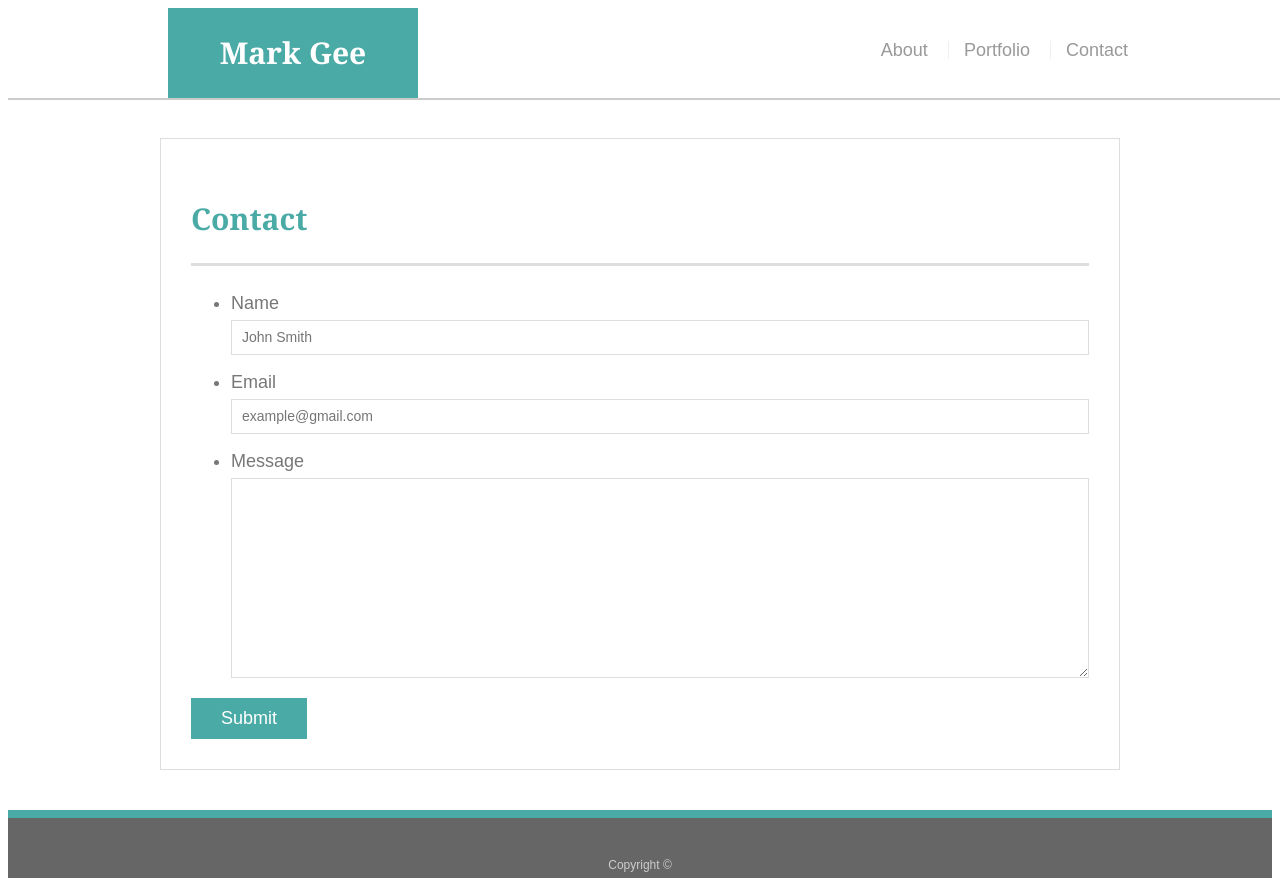
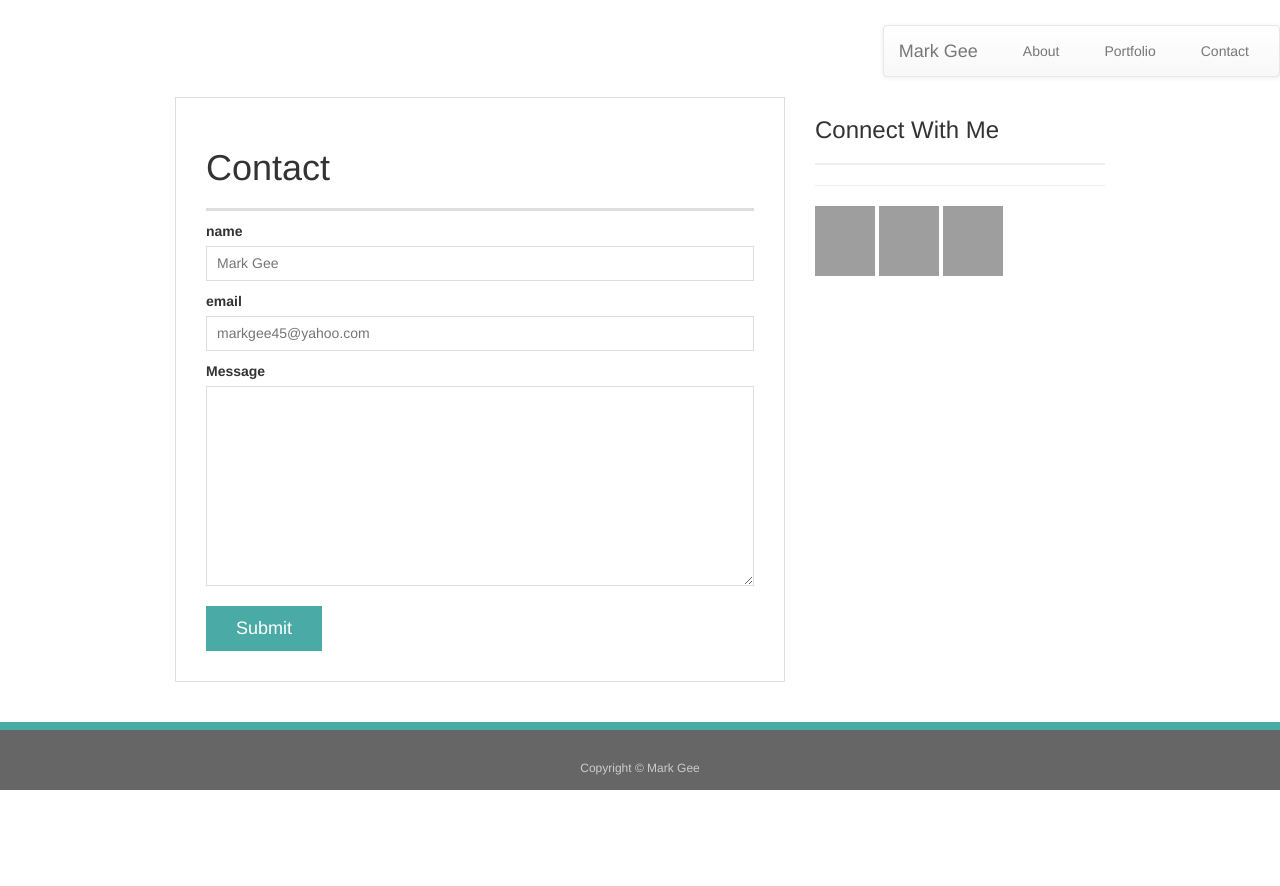
Before and after one commit to markgee45/Bootstrap-Portfolio, a plain HTML site: page contact.html in a window 1280 px wide. After the commit the page ends 800 px from the top, so only its background shows below. Drawn offline with nearby package versions, Linux system fonts and the light colour scheme; grey boxes are pictures that could not be loaded.

Commit message:
homework

```diff
--- a/assets/css/reset.css
+++ b/assets/css/reset.css
@@ -0,0 +1,134 @@
+/* http://meyerweb.com/eric/tools/css/reset/
+   v2.0 | 20110126
+   License: none (public domain)
+*/
+
+html,
+body,
+div,
+span,
+applet,
+object,
+iframe,
+h1,
+h2,
+h3,
+h4,
+h5,
+h6,
+p,
+blockquote,
+pre,
+a,
+abbr,
+acronym,
+address,
+big,
+cite,
+code,
+del,
+dfn,
+em,
+img,
+ins,
+kbd,
+q,
+s,
+samp,
+small,
+strike,
+strong,
+sub,
+sup,
+tt,
+var,
+b,
+u,
+i,
+center,
+dl,
+dt,
+dd,
+ol,
+ul,
+li,
+fieldset,
+form,
+label,
+legend,
+table,
+caption,
+tbody,
+tfoot,
+thead,
+tr,
+th,
+td,
+article,
+aside,
+canvas,
+details,
+embed,
+figure,
+figcaption,
+footer,
+header,
+hgroup,
+menu,
+nav,
+output,
+ruby,
+section,
+summary,
+time,
+mark,
+audio,
+video {
+  padding: 0;
+  margin: 0;
+  font: inherit;
+  font-size: 100%;
+  vertical-align: baseline;
+  border: 0;
+}
+/* HTML5 display-role reset for older browsers */
+article,
+aside,
+details,
+figcaption,
+figure,
+footer,
+header,
+hgroup,
+menu,
+nav,
+section {
+  display: block;
+}
+
+body {
+  line-height: 1;
+}
+
+ol,
+ul {
+  list-style: none;
+}
+
+blockquote,
+q {
+  quotes: none;
+}
+
+blockquote:before,
+blockquote:after,
+q:before,
+q:after {
+  content: "";
+  content: none;
+}
+
+table {
+  border-spacing: 0;
+  border-collapse: collapse;
+}
--- a/contact.html
+++ b/contact.html
@@ -2,47 +2,122 @@
 <html lang="en-us">
 <head>
   <meta charset="UTF-8">
-  <title>Contact | Your Name</title>
+  <title>Contact | Mark Gee</title>
   <link rel="stylesheet" type="text/css" href="assets/css/reset.css">
   <link rel="stylesheet" type="text/css" href="assets/css/style.css">
+
+<link rel="stylesheet" href="https://maxcdn.bootstrapcdn.com/bootstrap/3.3.7/css/bootstrap.min.css" integrity="sha384-BVYiiSIFeK1dGmJRAkycuHAHRg32OmUcww7on3RYdg4Va+PmSTsz/K68vbdEjh4u" crossorigin="anonymous">
+
+<!-- Optional theme -->
+<link rel="stylesheet" href="https://maxcdn.bootstrapcdn.com/bootstrap/3.3.7/css/bootstrap-theme.min.css" integrity="sha384-rHyoN1iRsVXV4nD0JutlnGaslCJuC7uwjduW9SVrLvRYooPp2bWYgmgJQIXwl/Sp" crossorigin="anonymous">
+
 </head>
 <body>
-  <header id="masthead">
+  <header>
+
+    <nav class="navbar navbar-default">
+
+      <div class="container-fluid">
+
+        <div class="navbar-header">
+
+          <a class="navbar-brand" href="#">Mark Gee</a>
+
+         </div>
+
+ <ul class="nav navbar-nav">
+
+        <li><a href="index.html">About</a></li>
+        <li><a href="portfolio.html">Portfolio</a></li>
+        <li><a href="contact.html">Contact</a></li>
+ </ul>
+
+       </div>
+
+      </nav>
+
+  </header>
+
+
   <div class="container">
-      <a href="index.html" id="logo">Mark Gee</a>
-      <nav>
-        <a href="index.html">About</a>
-        <a href="portfolio.html">Portfolio</a>
-        <a href="contact.html">Contact</a>
-      </nav>
-    </div>
-  </header>
-  <div id="main-container" class="container">
+
+    <div class="row">
+
+      <div class="col-md-8">
+
+
         <section class="main-section">
+
           <h1>Contact</h1>
+
             <form id="contact-form">
     <ul>
           <li>
-            <label for="name">Name</label>
-            <input type="text" id="name" name="name" placeholder="John Smith" required="required">
+            <label for="name">name</label>
+            <input type="text" id="name" name="name" placeholder="Mark Gee" required="required">
           </li>
           <li>
-            <label for="email">Email</label>
-            <input type="email" id="email" name="email" placeholder="example@gmail.com" required="required">
+            <label for="email">email</label>
+            <input type="email" id="email" name="email" placeholder="markgee45@yahoo.com" required="required">
           </li>
           <li>
             <label for="message">Message</label>
             <textarea id="message" name="message" required="required"></textarea>
           </li>
     </ul>
+
         <input type="submit">
+
             </form>
+
         </section>
+
       </div>
+
+ <div class=" col-md-4">
+
+      <section class="sidebar">
+
+        <div id="connect">
+
+              <h3>Connect With Me</h3>
+               <hr>
+                  <a href="https://github.com/">
+                  <img src="https://cdn1.iconfinder.com/data/icons/social-black-buttons/512/github-128.png"
+                    width="60px" height="70px"></a>
+                  <a href="https://www.linkedin.com">
+                  <img src="https://cdn2.iconfinder.com/data/icons/capsocial-square-flat-3/500/linkedin-128.png"
+                  width="60px" height="70px;"></a>
+                  <a href="https://stackoverflow.com/">
+                  <img src="https://cdn3.iconfinder.com/data/icons/inficons/128/stackoverflow.png"
+                  width="60px" height="70px"></a>
+        </div>
+
+      </section>
+
+     </div>
+
+  </div>
+
+</div>
+
+   <div class="row">
+
+      <div class="col-md-12">
+
         <footer>
+
           <div class="container">
-      Copyright &copy;
+
+          Copyright &copy; Mark Gee
+
           </div>
+
         </footer>
+
+      </div>
+
+   </div>
+
 </body>
 </html>
```
Also changed, not shown: index.html (+58 -13 lines), portfolio.html (+78 -13 lines). Lines whose indentation alone changed are shown as unchanged.
